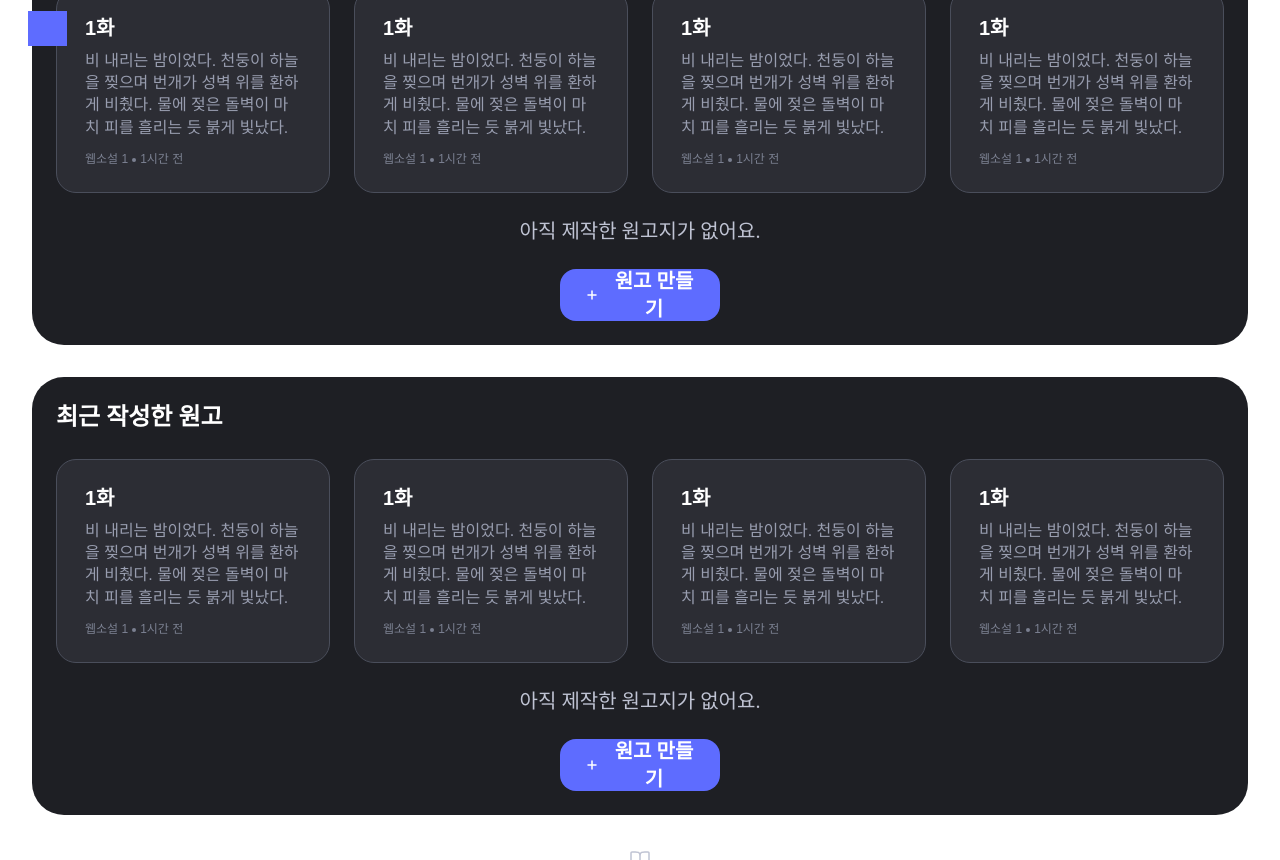
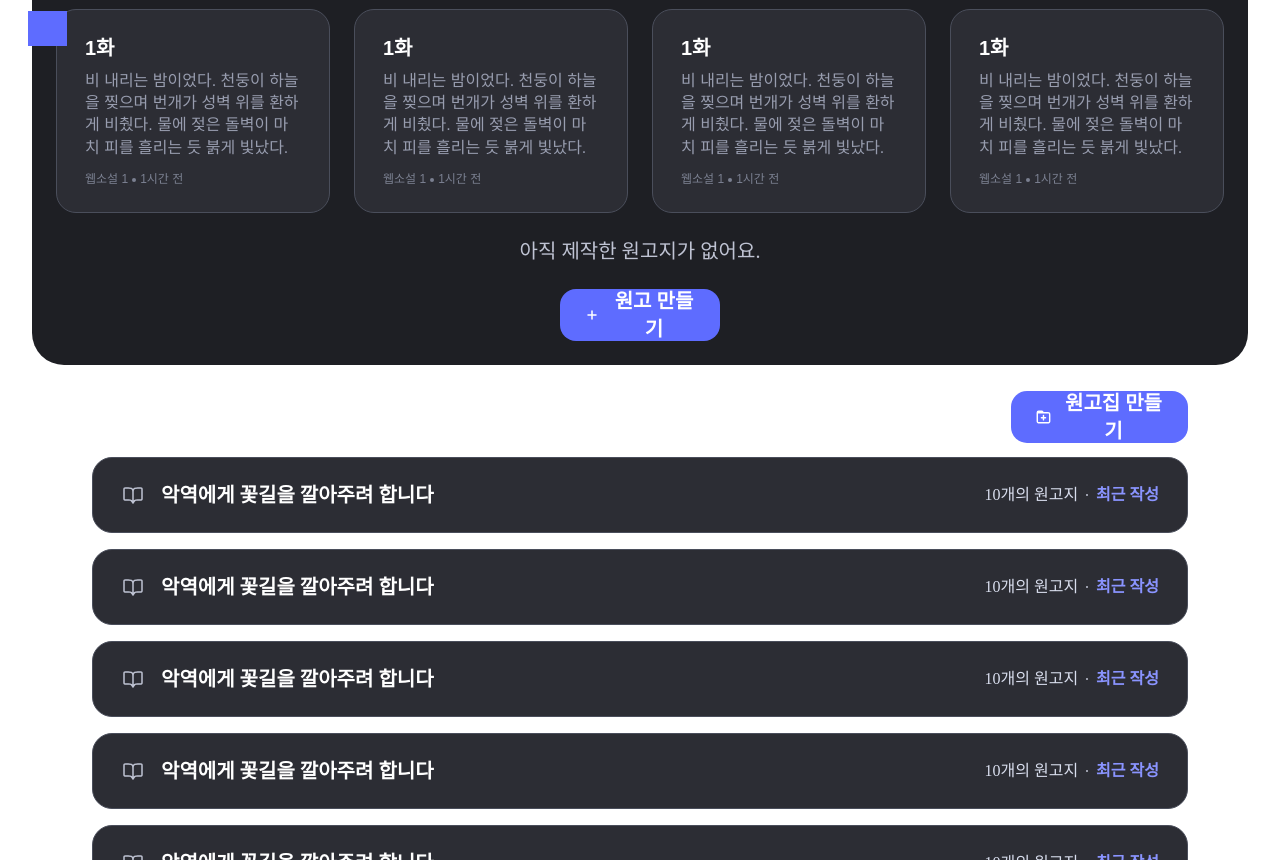
Before and after one commit to songye38/betareader, a Next.js app: page /main in a window 1280 px wide. Built offline with nearby package versions, Linux system fonts and the light colour scheme.

Commit message:
메인페이지 모든 컴포넌트 개발 완료

```diff
--- a/src/app/main/page.js
+++ b/src/app/main/page.js
@@ -1,6 +1,6 @@
 // pages/main.js
 import RecentEpiSet from "@/components/MainPageComponents/RecentEpiSet";
-import AddManuItem from "@/components/MainPageComponents/AddManuItem";
+import AllManuSet from "@/components/MainPageComponents/AllManuSet";
 
 const MainPage = () => {
     return (
@@ -16,8 +16,8 @@ const MainPage = () => {
 
       >
         <RecentEpiSet />
-        <RecentEpiSet />
-        <AddManuItem />
+        <AllManuSet />
+
       </div>
     );
 };
--- /dev/null
+++ b/src/components/MainPageComponents/AllManuSet.jsx
@@ -0,0 +1,43 @@
+import AddManuBtn from "../Buttons/AddManuBtn";
+import ManuItem from "./ManuItem";
+
+const AllManuSet = () => {
+    return (
+        <div style={{display:'flex',flexDirection:'column',gap:'20px'}}>
+            <div
+                style={{
+                width: 1096,
+                height: 40,
+                justifyContent: "space-between",
+                alignItems: "center",
+                display: "inline-flex",
+                }}
+            >
+                <div
+                style={{
+                    color: "white",
+                    fontSize: 24,
+                    fontFamily: "Pretendard",
+                    fontWeight: "700",
+                    lineHeight: "33.60px",
+                    wordWrap: "break-word",
+                }}
+                >
+                모든 원고집
+                </div>
+                <AddManuBtn />
+            </div>
+            <div style={{display:'flex',flexDirection:'column',gap:'16px'}}>
+                <ManuItem />
+                <ManuItem />
+                <ManuItem />
+                <ManuItem />
+                <ManuItem />
+                <ManuItem />
+            </div>
+
+        </div>
+    );
+  };
+
+  export default AllManuSet;
--- /dev/null
+++ b/src/components/MainPageComponents/ManuItem.jsx
@@ -0,0 +1,90 @@
+const ManuItem = () => {
+    return (
+      <div
+        style={{
+          width: 1096,
+          height: 76,
+          paddingLeft: 28,
+          paddingRight: 28,
+          paddingTop: 24,
+          paddingBottom: 24,
+          background: "#2C2D34",
+          borderRadius: 20,
+          overflow: "hidden",
+          border: "1px solid #4A4E5B",
+          justifyContent: "space-between",
+          alignItems: "center",
+          display: "inline-flex",
+        }}
+      >
+        <div
+          style={{
+            justifyContent: "flex-start",
+            alignItems: "center",
+            gap: 16,
+            display: "flex",
+          }}
+        >
+          <img src="/book_icon.svg" alt="Profile" width={24} height={24} />
+          <div
+            style={{
+              color: "white",
+              fontSize: 20,
+              fontFamily: "Pretendard",
+              fontWeight: "600",
+              lineHeight: "28px",
+              wordWrap: "break-word",
+            }}
+          >
+             {/* 제목이 들어온다.  */}
+            악역에게 꽃길을 깔아주려 합니다
+          </div>
+        </div>
+        <div
+          style={{
+            justifyContent: "flex-start",
+            alignItems: "center",
+            gap: 8,
+            display: "flex",
+          }}
+        >
+          <div
+            style={{
+              color: "#D9DEEE",
+              fontSize: 16,
+              fontFamily: "Pretendard",
+              fontWeight: "500",
+              lineHeight: "22.40px",
+              wordWrap: "break-word",
+            }}
+          >
+            {/* 해당 원고집 안에 있는 총 원고의 개수   */}
+            10개의 원고지
+          </div>
+          <div
+            style={{
+              width: 2,
+              height: 2,
+              background: "#BFC3D3",
+              borderRadius: 9999,
+            }}
+          />
+          <div
+            style={{
+              color: "#8A94FF",
+              fontSize: 16,
+              fontFamily: "Pretendard",
+              fontWeight: "700",
+              lineHeight: "22.40px",
+              wordWrap: "break-word",
+            }}
+          >
+            {/* 작성 시점에 관한 것 아마 보이기도 하고 안보이기도 하고  */}
+            최근 작성
+          </div>
+        </div>
+      </div>
+    );
+  };
+
+  export default ManuItem;
```
